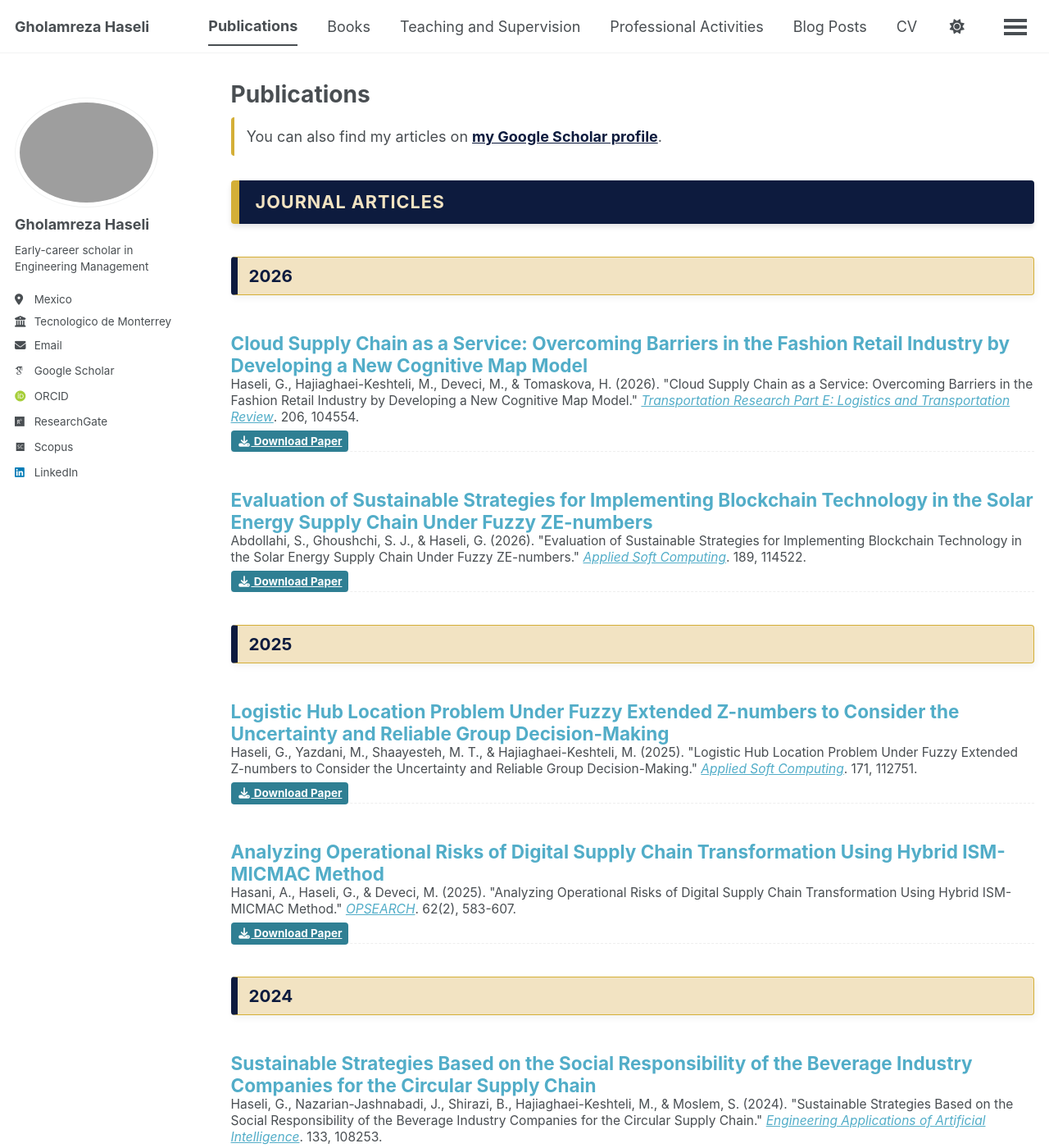
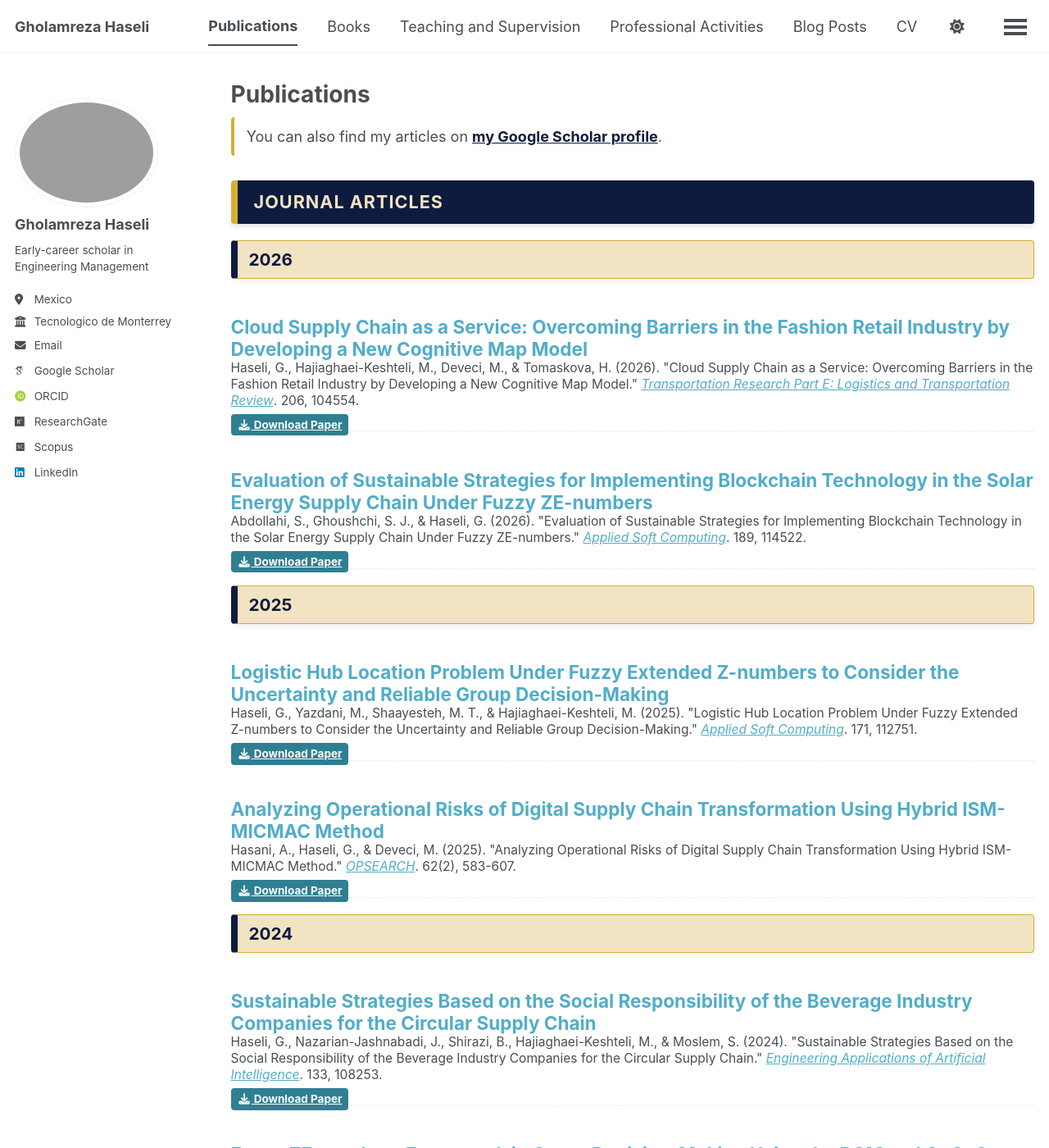
Before and after one commit to Gholamreza-Haseli/Gholamreza-Haseli.github.io, a Jekyll site: the page built from _pages/publications.html, in a window 1280 px wide and 1400 px high. Shown: the whole window at 82% size. Built offline with Jekyll 4.4.1, drawn with Linux system fonts in a browser that asks for light colours; some web fonts are replaced; a script bundle is joined from its source files by our own code; library files that are not in the unit come from our copies.

Commit message:
Update publications.html

```diff
--- a/_pages/publications.html
+++ b/_pages/publications.html
@@ -21,7 +21,7 @@ author_profile: true
     padding: 10px 20px;
     border-radius: 4px;
     margin: 30px 0 20px 0;
-    border-left: 10px solid #d4af37; /* لبه طلایی سمت چپ */
+    border-left: 8px solid #d4af37; /* لبه طلایی سمت چپ */
     font-size: 1.2em;
     font-weight: bold;
     text-transform: uppercase;
@@ -36,7 +36,7 @@ author_profile: true
     color: #0d1b3e;
     padding: 7px 14px;
     border-radius: 4px;
-    margin: 40px 0 20px 0;
+    margin: 20px 0 15px 0;
     font-size: 1.15em;
     font-weight: bold;
     display: block; /* کشیده شدن باکس در کل عرض همان‌طور که خواستی */
@@ -50,7 +50,7 @@ author_profile: true
   /* جداکننده ظریف بین مقالات */
   .pub-item-wrapper {
     margin-bottom: 5px;
-    padding-bottom: 5px;
+    padding-bottom: 1px;
     border-bottom: 1px dashed var(--border-color, #eee);
   }
 </style>
@@ -69,7 +69,7 @@ author_profile: true
 
       {% assign year_posts = all_posts | where: "year", current_year | sort: "priority" %}
 
-      <div style="margin-top: 5px;">
+      <div style="margin-top: 1px;">
         {% for post in year_posts %}
           <div class="pub-item-wrapper">
             {% include archive-single.html %}
```
